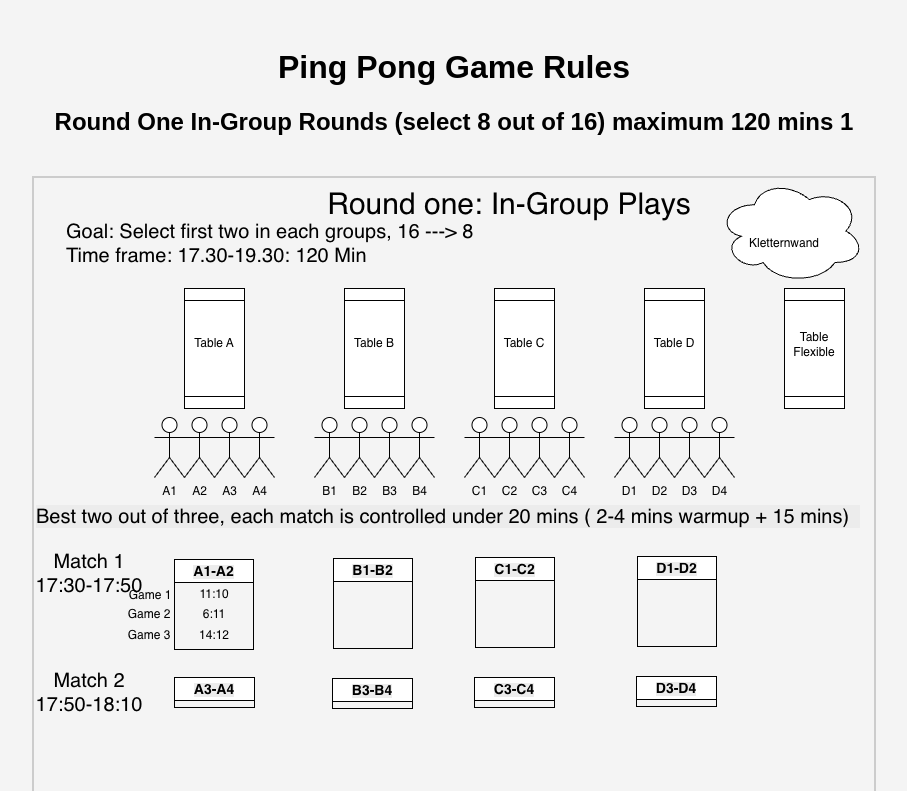
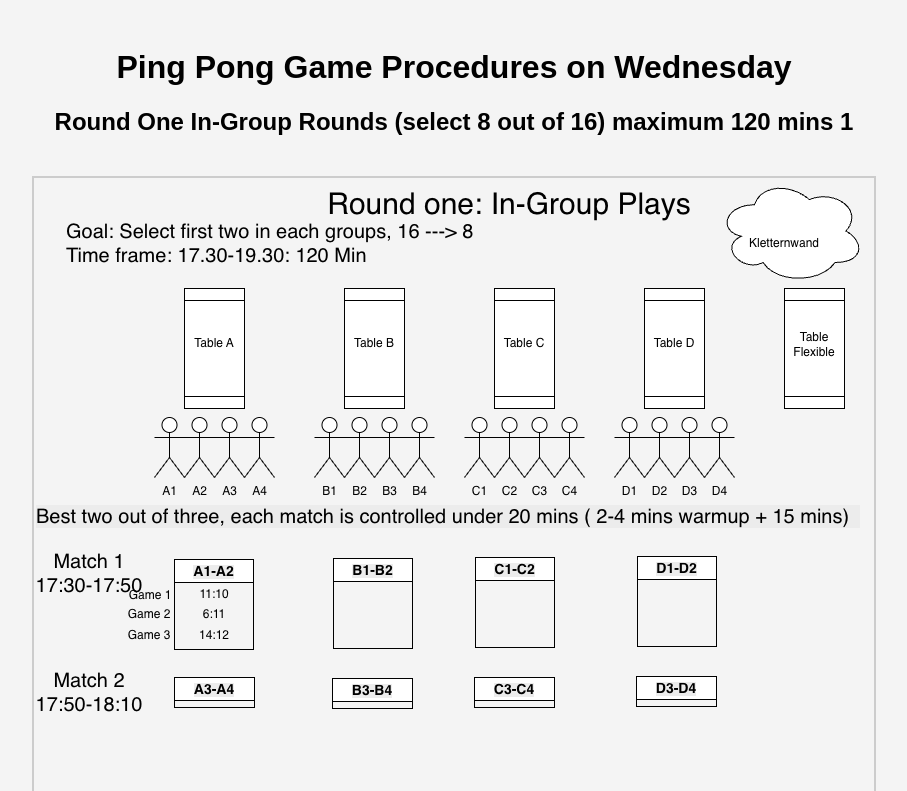
Before and after one commit to wanchang97/pingpong-rules, a plain HTML site: page index.html in a window 1280 px wide. Shown: the top 791 px of the page, without its empty margins (186-1093 px from the left). Drawn offline with Linux system fonts and the light colour scheme.

Commit message:
Update title and header for game rules page

```diff
--- a/index.html
+++ b/index.html
@@ -1,7 +1,7 @@
 <!DOCTYPE html>
 <html>
 <head>
-    <title>Ping Pong Game Rules for Wednesday Explanation</title>
+    <title>Ping Pong Game Rules</title>
     <style>
         body {
             font-family: Arial;
@@ -17,7 +17,7 @@
     </style>
 </head>
 <body>
-    <h1>Ping Pong Game Rules</h1>
+    <h1>Ping Pong Game Procedures on Wednesday </h1>
     <h2>Round One In-Group Rounds (select 8 out of 16) maximum 120 mins 1</h2>
     <img src="RoundOneInGroupPlay.png">
 
```
